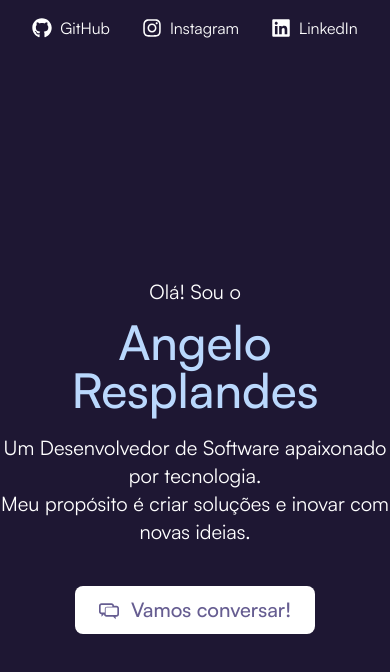
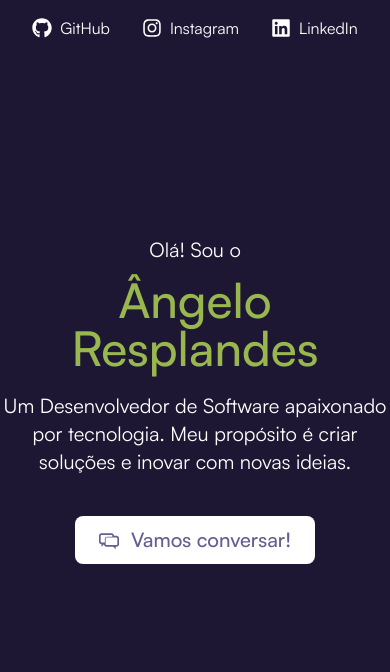
Before and after one commit to AngeloResplandes/portifolio, a React (Vite) app: page / in a window 390 px wide. Shown: the top 672 px of the page. Built offline with nearby package versions, Linux system fonts and the light colour scheme.

Commit message:
feat: main

```diff
--- a/src/components/Header.tsx
+++ b/src/components/Header.tsx
@@ -8,13 +8,13 @@ const url = {
 
 export const Header = () => {
     return (
-        <nav className="fixed top-0 z-50 w-full flex justify-center gap-4">
+        <nav className="bg-[#1E1733] fixed top-0 z-50 w-full flex justify-center gap-4">
             <a
                 href={url.github}
                 target="_blank"
                 rel="noopener noreferrer"
                 aria-label="Abrir GitHub"
-                className="inline-flex items-center gap-2 rounded-lg mx-2 my-4 hover:underline"
+                className="inline-flex items-center gap-2 mx-2 my-4 hover:underline"
             >
                 <FaGithub className="h-5 w-5" />
                 <span>GitHub</span>
@@ -25,7 +25,7 @@ export const Header = () => {
                 target="_blank"
                 rel="noopener noreferrer"
                 aria-label="Abrir Instagram"
-                className="inline-flex items-center gap-2 rounded-lg mx-2 my-4 hover:underline"
+                className="inline-flex items-center gap-2 mx-2 my-4 hover:underline"
             >
                 <FaInstagram className="h-5 w-5" />
                 <span>Instagram</span>
@@ -36,7 +36,7 @@ export const Header = () => {
                 target="_blank"
                 rel="noopener noreferrer"
                 aria-label="Abrir LinkedIn"
-                className="inline-flex items-center gap-2 rounded-lg mx-2 my-4 hover:underline"
+                className="inline-flex items-center gap-2 mx-2 my-4 hover:underline"
             >
                 <FaLinkedin className="h-5 w-5" />
                 <span>LinkedIn</span>
--- a/src/components/Main.tsx
+++ b/src/components/Main.tsx
@@ -2,19 +2,18 @@ import { TiMessages } from "react-icons/ti";
 
 export const Main = () => {
     return (
-        <div className="h-screen w-full flex justify-center items-center">
+        <div className="h-[90vh] sm:h-screen w-full flex justify-center items-center">
             <div className="h-72 flex flex-col justify-evenly items-center text-center text-xl">
                 <div>
                     <p className="mb-3">Olá! Sou o</p>
                     <h1 className="text-5xl font-medium mb-5">
                         <span className="animate-color-cycle">
-                            Angelo Resplandes
+                            Ângelo Resplandes
                         </span>
                     </h1>
                 </div>
-                <div className="mb-10">
-                    <p>Um Desenvolvedor de Software apaixonado por tecnologia.</p>
-                    <p>Meu propósito é criar soluções e inovar com novas ideias.</p>
+                <div className="mb-10 max-w-[550px]">
+                    <p>Um Desenvolvedor de Software apaixonado por tecnologia. Meu propósito é criar soluções e inovar com novas ideias.</p>
                 </div>
                 <a
                     href=""
--- a/src/css/index.css
+++ b/src/css/index.css
@@ -26,20 +26,40 @@
     color: #ffffff;
   }
 
+  10% {
+    color: #A78BFA;
+  }
+
   20% {
     color: #665D91;
   }
 
+  30% {
+    color: #EC4899;
+  }
+
   40% {
+    color: #F43F5E;
+  }
+
+  50% {
+    color: #F59E0B;
+  }
+
+  60% {
     color: #34D399;
   }
 
-  60% {
-    color: #FCD34D;
+  70% {
+    color: #22D3EE;
   }
 
   80% {
     color: #60A5FA;
+  }
+
+  90% {
+    color: #818CF8;
   }
 
   100% {
@@ -48,7 +68,7 @@
 }
 
 .animate-color-cycle {
-  animation: color-cycle 6s linear infinite;
+  animation: color-cycle 10s linear infinite;
 }
 
 @media (prefers-reduced-motion: reduce) {
```
